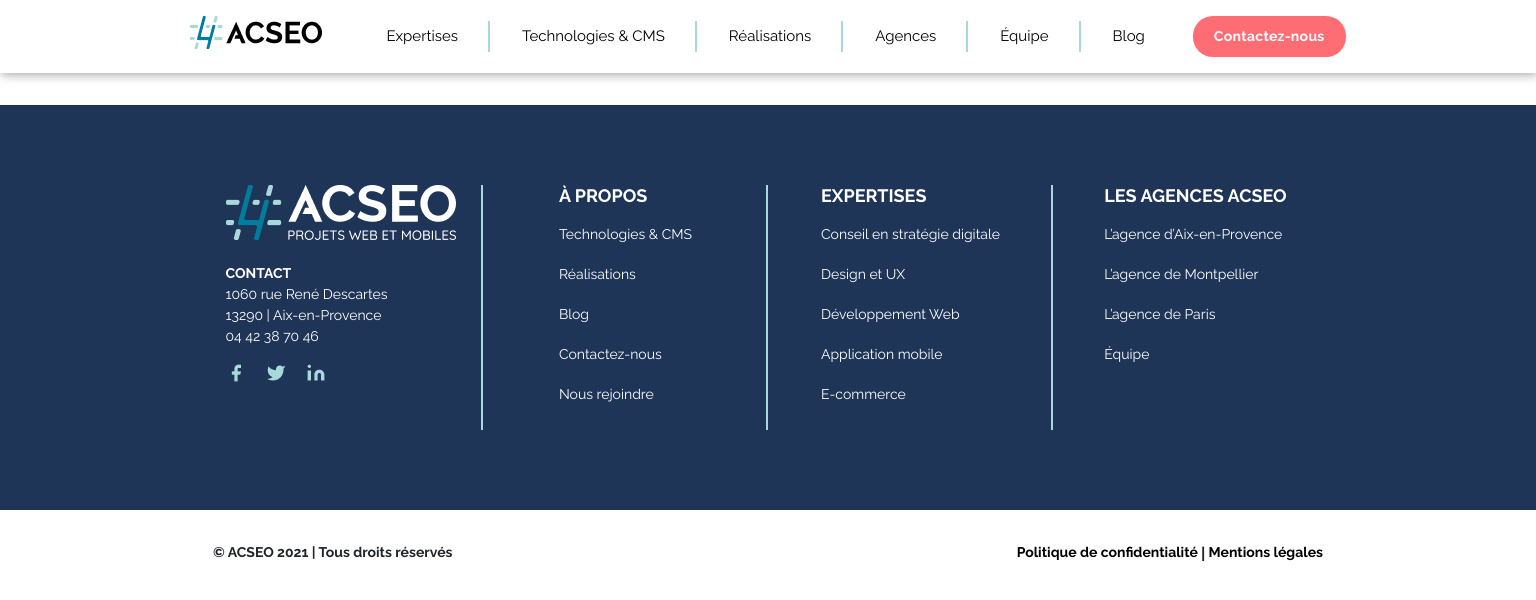
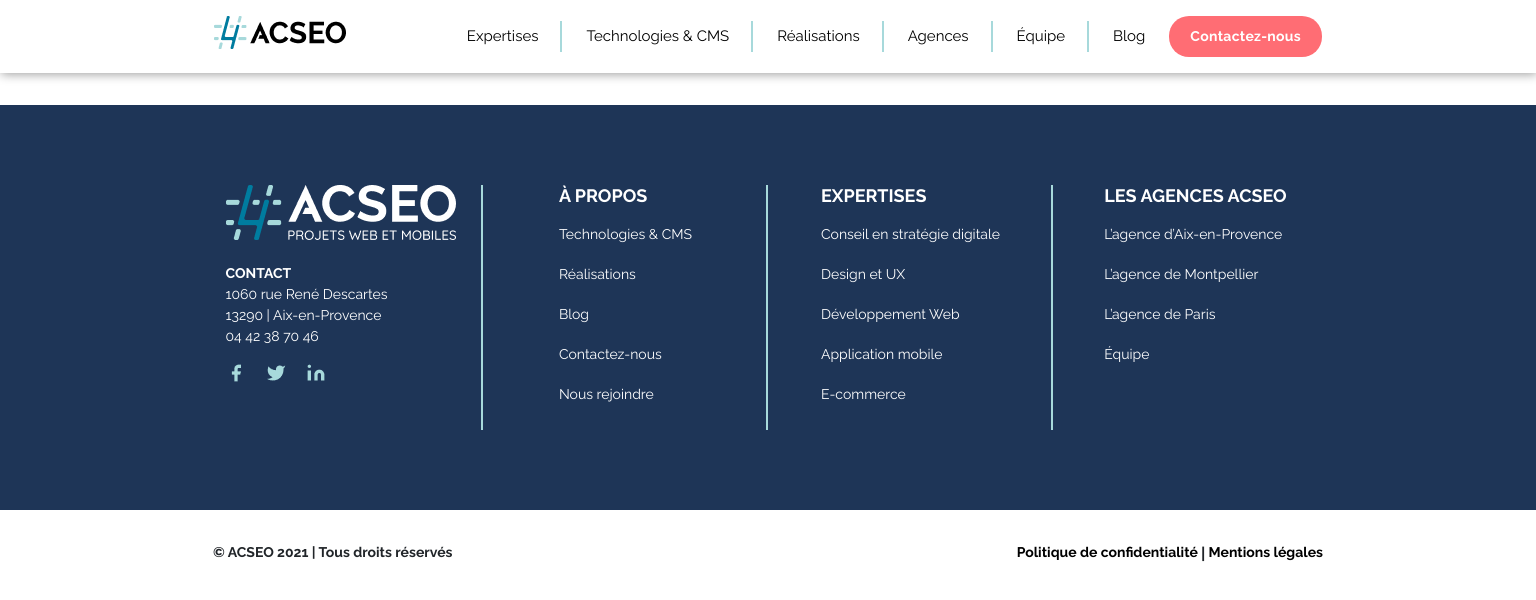
Before and after one commit to elodieanthony/acseo-test, a website built with Parcel: page src/index.html in a window 1536 px wide. Built offline with nearby package versions, Linux system fonts and the light colour scheme.

Commit message:
Update header nav to fit footer width

```diff
--- a/src/index.html
+++ b/src/index.html
@@ -22,7 +22,9 @@
   </head>
   <body>
     <header class="header">
-      <nav class="header__nav navbar navbar-expand-lg navbar-light">
+      <div class="container">
+        <div class="row">
+          <nav class="header__nav navbar navbar-expand-lg navbar-light d-lg-flex justify-content-between">
             <button
               class="navbar-toggler header__burger"
               type="button"
@@ -73,6 +75,8 @@
               </div>
             </div>
           </nav>
+        </div>
+      </div>
     </header>
     <div class="container"></div>
     <footer class="footer">
--- a/src/scss/header.scss
+++ b/src/scss/header.scss
@@ -5,10 +5,7 @@
 
   &__nav {
     padding: 1rem;
-
-    @media (min-width: 1024px) {
-      justify-content: center;
-    }
+    width: 100%;
   }
 
   &__burger {
@@ -28,12 +25,10 @@
 
     @media (min-width: 1024px) {
       padding: 0;
-      margin: 0 2rem;
     }
 
     @media (min-width: 1440px) {
-        margin: 0 1rem 0 2rem;
-      }
+    }
   }
 
   &__link {
@@ -55,7 +50,7 @@
     }
 
     @media (min-width: 1440px) {
-      padding: 0.2rem 2rem;
+      padding: 0.2rem 1.5rem;
     }
 
     &:not(:last-child) {
```
Lines whose indentation alone changed are shown as unchanged.
